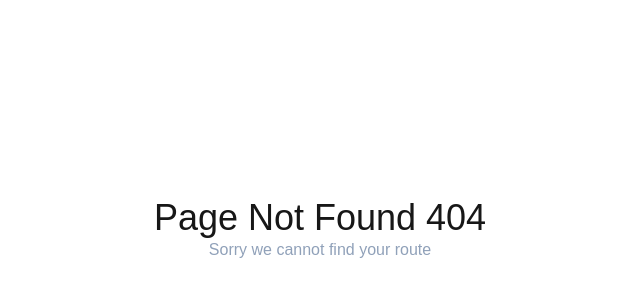
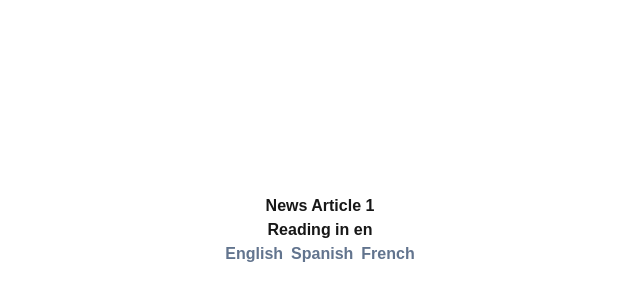
Before and after one commit to Xeyn19/Next-JS-Tutorial, a Next.js app in the folder my-app/: page /articles/1 in a window 1280 px wide. Before the commit this address had no page. Shown: the part 170-470 px from the top of the page, without its empty margins (320-960 px from the left). Built offline with nearby package versions, Linux system fonts and the light colour scheme.

Commit message:
added params and search params tutorial and Navigating Progmatically and userAuth with Generate metadata

```diff
--- /dev/null
+++ b/my-app/src/app/(auth)/dashboard/[user]/page.jsx
@@ -0,0 +1,28 @@
+import { redirect } from "next/navigation";
+
+export async function generateMetadata({params}){
+    const user = params.user?.toLowerCase();
+
+  return{
+    title:{
+      absolute:`Welcome ${user.charAt(0).toUpperCase() + user.slice(1)}`,
+    }
+  }
+}
+
+export default function UserAuth({ params }) {
+  const user = params.user?.toLowerCase();
+
+  if (user === "edgar" || user === "vhana") {
+    return (
+      <div className="flex min-h-screen items-center font-bold text-2xl justify-center">
+        <h1>
+          Welcome {user === "edgar" ? "Sir" : "Mam"}{" "}
+          {user.charAt(0).toUpperCase() + user.slice(1)}
+        </h1>
+      </div>
+    );
+  } else {
+    redirect("/");
+  }
+}
--- /dev/null
+++ b/my-app/src/app/articles/[articleId]/page.jsx
@@ -0,0 +1,25 @@
+"use client";
+import Link from "next/link";
+import { use } from "react";
+
+export default function NewsArticle({params, searchParams}){
+
+    const {articleId} =  use(params);
+    const {lang = "en"} = use(searchParams);
+
+    return(
+        <div className="flex justify-center items-center min-h-screen flex-col font-bold">
+            <h1>News Article {articleId}</h1>
+            <p>Reading in {lang}</p>
+
+            <div className="space-x-2 text-slate-500">
+                <Link className="hover:underline"
+                href={`/articles/${articleId}?lang=en`}>English</Link>
+                <Link className="hover:underline"
+                href={`/articles/${articleId}?lang=es`}>Spanish</Link>
+                <Link className="hover:underline"
+                href={`/articles/${articleId}?lang=fr`}>French</Link>
+            </div>
+        </div>
+    )
+}
--- /dev/null
+++ b/my-app/src/app/order-product/page.jsx
@@ -0,0 +1,20 @@
+"use client"
+import { useRouter } from "next/navigation"
+
+export default function OrderProductClient(){
+    const router = useRouter();
+    function handleClick (){
+        console.log('Placing your order');
+        router.push('/');
+    }
+
+    return (
+        <>
+        <div className="flex justify-center items-center min-h-screen flex-col">
+             <h1>Order Product Id</h1>
+            <button className="hover:underline cursor-pointer"
+            onClick={handleClick}>Place Order</button>
+        </div>
+        </>
+    )
+}
--- a/my-app/src/app/page.jsx
+++ b/my-app/src/app/page.jsx
@@ -8,6 +8,8 @@ export default function Home() {
         <Link href='/about'
         className="py-3 px-5 bg-black text-white rounded-lg"
         >About</Link>
+        <Link href="/articles/breaking-news-123?lang=en">Read in English</Link>
+        <Link href="/articles/breaking-news-123?lang=fr">Read in French</Link>
     </div>
 
     </>
--- a/my-app/src/app/products/[productId]/reviews/[reviewId]/page.jsx
+++ b/my-app/src/app/products/[productId]/reviews/[reviewId]/page.jsx
@@ -1,6 +1,9 @@
+import { redirect } from "next/navigation";
+
 export const generateMetadata = async ({params}) => {
     const {reviewId}= await params;
     const {productId} = await params;
+
 
     return {
         title:`Review ${reviewId} and Product ${productId}`
@@ -8,7 +11,10 @@ export const generateMetadata = async ({params}) => {
 }
 
 export default async function ReviewsDetails ({params}) {
-    const {reviewId}= await params;
-    const {productId} = await params;
+    const {reviewId, productId}= await params;
+    if(parseInt(reviewId > 1000)){
+        redirect('/products')
+    }
+
     return <h1>Reviews for {reviewId} and Product {productId}</h1>
 }
```
